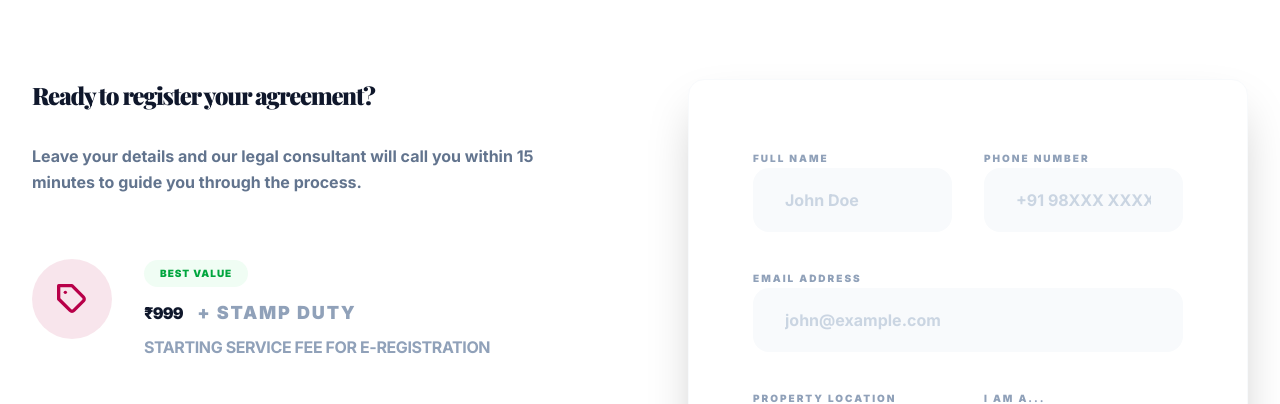
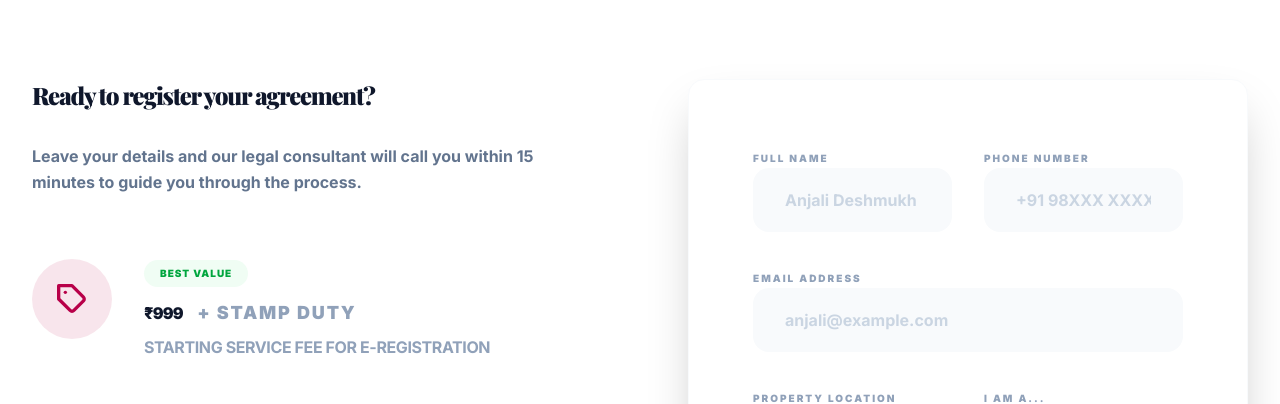
Before and after one commit to niharvispute/GrihaNivas, a Next.js app in the folder frontend/: page /rent-agreement in a window 1280 px wide. Shown: the part 2731-3135 px from the top of the page. Built offline with nearby package versions, Linux system fonts and the light colour scheme; no server answers.

Commit message:
fix: update placeholder text in various forms for consistency

```diff
--- a/frontend/src/app/(public)/contact/page.js
+++ b/frontend/src/app/(public)/contact/page.js
@@ -198,7 +198,7 @@ function ContactForm() {
                 <input
                   id="contact-name"
                   className={`w-full px-6 md:px-8 py-3.5 md:py-5 rounded-xl md:rounded-2xl bg-slate-50 border focus:ring-1 placeholder:text-slate-300 font-bold transition-all text-sm md:text-base ${errors.name ? 'border-red-400 focus:ring-red-200' : 'border-transparent focus:ring-primary/20'}`}
-                  placeholder="John Doe"
+                  placeholder="Suresh Patil"
                   type="text"
                   value={form.name}
                   onChange={handleChange('name')}
@@ -229,7 +229,7 @@ function ContactForm() {
               <input
                 id="contact-email"
                 className={`w-full px-6 md:px-8 py-3.5 md:py-5 rounded-xl md:rounded-2xl bg-slate-50 border focus:ring-1 placeholder:text-slate-300 font-bold transition-all text-sm md:text-base ${errors.email ? 'border-red-400 focus:ring-red-200' : 'border-transparent focus:ring-primary/20'}`}
-                placeholder="john@example.com"
+                placeholder="suresh@example.com"
                 type="email"
                 value={form.email}
                 onChange={handleChange('email')}
--- a/frontend/src/app/(public)/rent-agreement/page.js
+++ b/frontend/src/app/(public)/rent-agreement/page.js
@@ -187,7 +187,7 @@ export default function RentAgreementPage() {
               <div className="grid md:grid-cols-2 gap-8">
                 <div className="space-y-3">
                   <label className="text-[10px] font-black uppercase tracking-[0.2em] text-slate-400">Full Name</label>
-                  <input className="w-full px-8 py-5 rounded-2xl bg-slate-50 border-none focus:ring-2 focus:ring-primary/20 placeholder:text-slate-300 font-bold transition-all" placeholder="John Doe" type="text"/>
+                  <input className="w-full px-8 py-5 rounded-2xl bg-slate-50 border-none focus:ring-2 focus:ring-primary/20 placeholder:text-slate-300 font-bold transition-all" placeholder="Anjali Deshmukh" type="text"/>
                 </div>
                 <div className="space-y-3">
                   <label className="text-[10px] font-black uppercase tracking-[0.2em] text-slate-400">Phone Number</label>
@@ -196,7 +196,7 @@ export default function RentAgreementPage() {
               </div>
               <div className="space-y-3">
                 <label className="text-[10px] font-black uppercase tracking-[0.2em] text-slate-400">Email Address</label>
-                <input className="w-full px-8 py-5 rounded-2xl bg-slate-50 border-none focus:ring-2 focus:ring-primary/20 placeholder:text-slate-300 font-bold transition-all" placeholder="john@example.com" type="email"/>
+                <input className="w-full px-8 py-5 rounded-2xl bg-slate-50 border-none focus:ring-2 focus:ring-primary/20 placeholder:text-slate-300 font-bold transition-all" placeholder="anjali@example.com" type="email"/>
               </div>
               <div className="grid md:grid-cols-2 gap-8">
                 <div className="space-y-3">
--- a/frontend/src/components/admin/builders/BuilderWizardForm.jsx
+++ b/frontend/src/components/admin/builders/BuilderWizardForm.jsx
@@ -465,7 +465,7 @@ export default function BuilderWizardForm({ mode = 'create', builderId = '' }) {
                         patchForm(patch);
                       }}
                       className="w-full rounded-2xl bg-slate-50 border border-slate-100 px-4 py-3.5 text-sm font-bold outline-none focus:ring-2 focus:ring-primary/20"
-                      placeholder="Skyline Apex Group"
+                      placeholder="Shree Sai Developers"
                     />
                   </Field>
 
@@ -474,7 +474,7 @@ export default function BuilderWizardForm({ mode = 'create', builderId = '' }) {
                       value={form.slug}
                       onChange={(e) => patchForm({ slug: toSlug(e.target.value) })}
                       className="w-full rounded-2xl bg-slate-50 border border-slate-100 px-4 py-3.5 text-sm font-bold outline-none focus:ring-2 focus:ring-primary/20"
-                      placeholder="skyline-apex-group"
+                      placeholder="shree-sai-developers"
                     />
                   </Field>
 
@@ -746,13 +746,13 @@ export default function BuilderWizardForm({ mode = 'create', builderId = '' }) {
                         value={item.author}
                         onChange={(e) => updateTestimonial(index, 'author', e.target.value)}
                         className="rounded-xl bg-white border border-slate-100 px-3 py-2.5 text-sm font-medium outline-none focus:ring-2 focus:ring-primary/20"
-                        placeholder="Author"
+                        placeholder="e.g. Rahul Deshmukh"
                       />
                       <input
                         value={item.role}
                         onChange={(e) => updateTestimonial(index, 'role', e.target.value)}
                         className="rounded-xl bg-white border border-slate-100 px-3 py-2.5 text-sm font-medium outline-none focus:ring-2 focus:ring-primary/20"
-                        placeholder="Role"
+                        placeholder="e.g. Homebuyer, Andheri"
                       />
                       <input
                         value={item.avatar}
@@ -775,7 +775,7 @@ export default function BuilderWizardForm({ mode = 'create', builderId = '' }) {
                           onChange={(e) => updateTestimonial(index, 'content', e.target.value)}
                           rows={3}
                           className="flex-1 rounded-xl bg-white border border-slate-100 px-3 py-2.5 text-sm font-medium outline-none focus:ring-2 focus:ring-primary/20"
-                          placeholder="Testimonial content"
+                          placeholder="e.g. Excellent build quality, on-time possession..."
                         />
                         {form.testimonials.length > 1 && (
                           <button
--- a/frontend/src/components/admin/testimonials/TestimonialForm.jsx
+++ b/frontend/src/components/admin/testimonials/TestimonialForm.jsx
@@ -43,7 +43,7 @@ const TestimonialForm = ({ initialData = {}, onSave, onCancel, saving = false })
                 <label className="text-[10px] font-black uppercase tracking-[0.22em] text-slate-400 px-1">Full Name</label>
                 <input
                   className="w-full px-8 py-5 rounded-2xl bg-slate-50 border-none shadow-inner focus:ring-2 focus:ring-primary/20 transition-all outline-none font-bold text-slate-900 placeholder:text-slate-300"
-                  placeholder="e.g. Client Name"
+                  placeholder="e.g. Priya Kulkarni"
                   type="text"
                   value={name}
                   onChange={(e) => setName(e.target.value)}
@@ -84,7 +84,7 @@ const TestimonialForm = ({ initialData = {}, onSave, onCancel, saving = false })
                 <label className="text-[10px] font-black uppercase tracking-[0.22em] text-slate-400 px-1">Company</label>
                 <input
                   className="w-full px-8 py-5 rounded-2xl bg-slate-50 border-none shadow-inner focus:ring-2 focus:ring-primary/20 transition-all outline-none font-bold text-slate-900 placeholder:text-slate-300"
-                  placeholder="e.g. Acme Corp"
+                  placeholder="e.g. Tata Consultancy Services"
                   type="text"
                   value={company}
                   onChange={(e) => setCompany(e.target.value)}
--- a/frontend/src/components/forms/LeadForm.jsx
+++ b/frontend/src/components/forms/LeadForm.jsx
@@ -148,7 +148,7 @@ export default function LeadForm({
             name="name"
             type="text"
             className={`w-full bg-slate-50 border rounded-xl px-4 py-3 text-sm text-slate-900 focus:ring-2 transition-all placeholder:text-slate-400 ${fieldErrors.name ? 'border-red-400 focus:ring-red-100' : 'border-slate-200 focus:ring-primary/20 focus:border-primary/30'}`}
-            placeholder="John Doe"
+            placeholder="Suresh Patil"
             value={form.name}
             onChange={handleChange('name')}
             autoComplete="name"
@@ -163,7 +163,7 @@ export default function LeadForm({
             name="email"
             type="email"
             className={`w-full bg-slate-50 border rounded-xl px-4 py-3 text-sm text-slate-900 focus:ring-2 transition-all placeholder:text-slate-400 ${fieldErrors.email ? 'border-red-400 focus:ring-red-100' : 'border-slate-200 focus:ring-primary/20 focus:border-primary/30'}`}
-            placeholder="john@example.com"
+            placeholder="suresh@example.com"
             value={form.email}
             onChange={handleChange('email')}
             autoComplete="email"
--- a/frontend/src/components/listing/ProjectApplicationForm.jsx
+++ b/frontend/src/components/listing/ProjectApplicationForm.jsx
@@ -186,7 +186,7 @@ export default function ProjectApplicationForm({ onBack }) {
               <label className="text-[10px] font-black text-slate-400 uppercase tracking-widest px-1">Project Name</label>
               <input
                 className="w-full bg-white border-2 border-slate-50 rounded-2xl p-4 font-black placeholder:text-slate-200 text-sm focus:ring-4 focus:ring-primary/5 focus:border-primary outline-none transition-all"
-                placeholder="e.g. Skyline Heights"
+                placeholder="e.g. Lodha Palava"
                 value={form.projectName}
                 onChange={handleChange('projectName')}
               />
@@ -195,7 +195,7 @@ export default function ProjectApplicationForm({ onBack }) {
               <label className="text-[10px] font-black text-slate-400 uppercase tracking-widest px-1">Builder / Developer</label>
               <input
                 className="w-full bg-white border-2 border-slate-50 rounded-2xl p-4 font-black placeholder:text-slate-200 text-sm focus:ring-4 focus:ring-primary/5 focus:border-primary outline-none transition-all"
-                placeholder="Company name"
+                placeholder="e.g. Lodha Group"
                 value={form.builderName}
                 onChange={handleChange('builderName')}
               />
```
Also changed, not shown: 1 other file (tests, documents, lock files or other folders).
